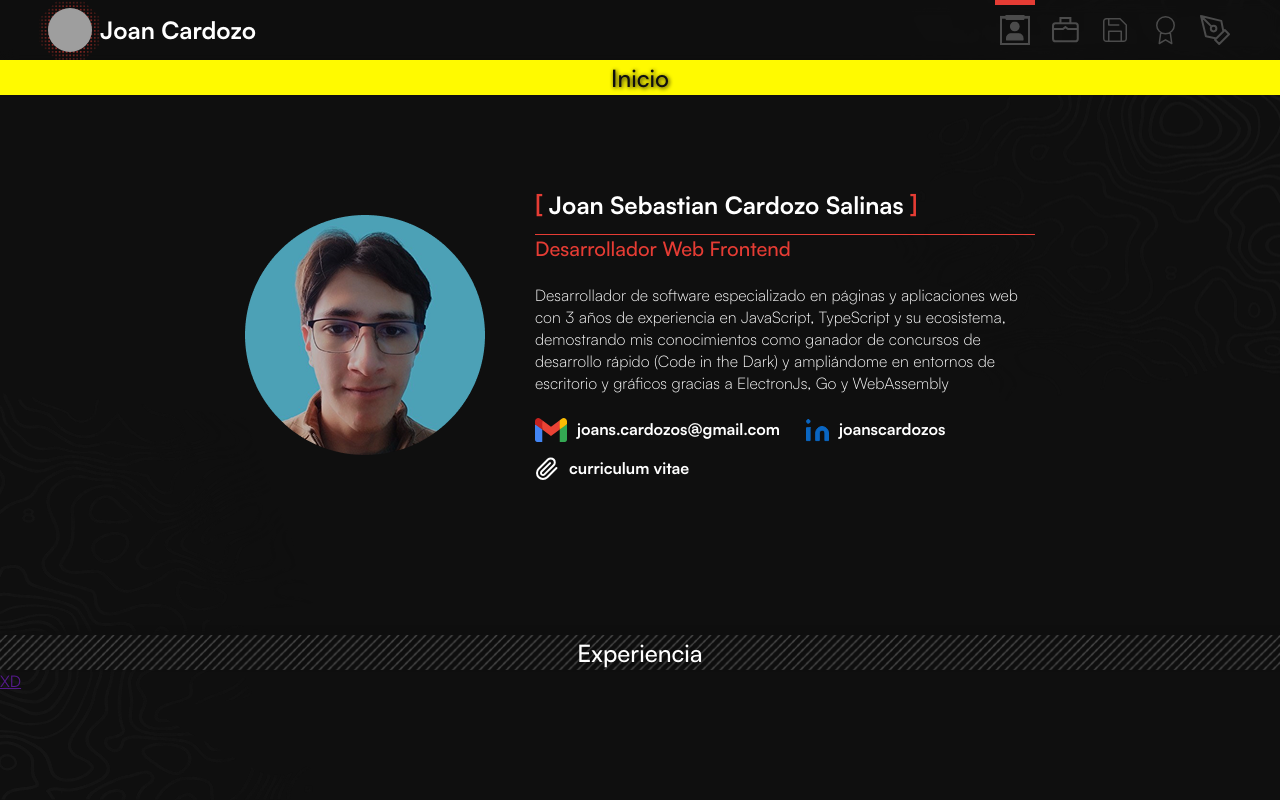
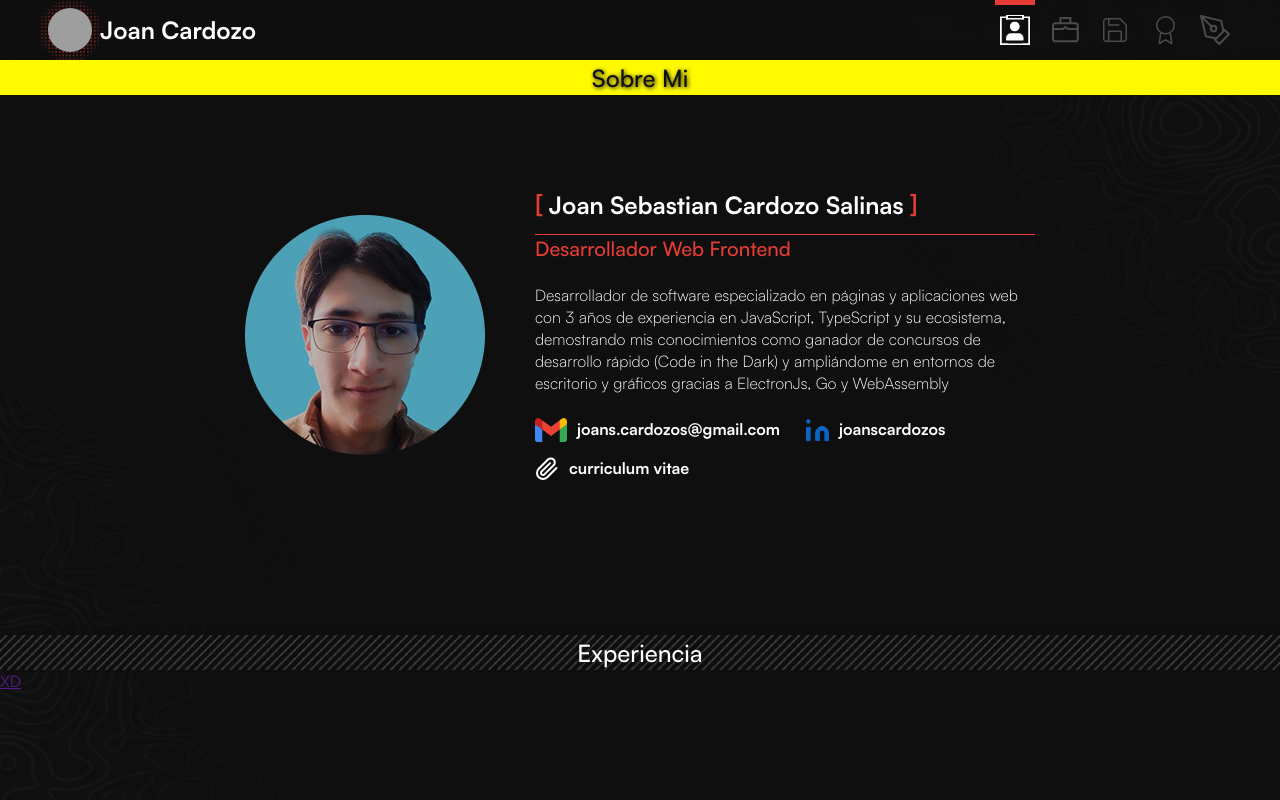
Before and after one commit to mikedev64/Mikedev-Portfolio, an Astro site: page / in a window 1280 px wide. Built offline with nearby package versions, Linux system fonts and the light colour scheme; Astro itself is replaced by a stand-in of ours; grey boxes are pictures that could not be loaded.

Commit message:
desing improvements

```diff
--- a/src/assets/constants.ts
+++ b/src/assets/constants.ts
@@ -1 +1 @@
-export const navbarValidValues: string[] = ['Inicio', 'Experiencia', 'Proyectos', 'Certificaciones', 'Comisiones', ]
+export const navbarValidValues: string[] = ['SobreMi', 'Experiencia', 'Proyectos', 'Certificaciones', 'Comisiones', ]
--- a/src/components/navbar/assets/constants.ts
+++ b/src/components/navbar/assets/constants.ts
@@ -6,7 +6,7 @@ import Commissions from './commissions.svg';
 
 export const listElements = [
 	{
-		identifier: 'Inicio',
+		identifier: 'SobreMi',
 		Icon: AboutMe,
 		ariaLabel: 'Lleva al area de inicio',
 	},
--- a/src/components/separator/separator.astro
+++ b/src/components/separator/separator.astro
@@ -16,7 +16,7 @@ import './separator.css';
 	id={title}
 	class="hook"></a>
 <h2 class:list={['separator', noSeparator ? 'noSeparator' : '']} data-value={title}>
-	{title}
+	{title === 'SobreMi' ? 'Sobre Mi': title}
 	<svg
 		xmlns="http://www.w3.org/2000/svg"
 		xmlns:xlink="http://www.w3.org/1999/xlink"
--- a/src/pages/index.astro
+++ b/src/pages/index.astro
@@ -10,7 +10,7 @@ import Certificates from '../components/sections/certificates/certificates.astro
 ---
 
 <Layout>
-	<Section title="Inicio" ariaLabel="Seccion de inicio/sobre mi" noSeparator>
+	<Section title="SobreMi" ariaLabel="Seccion de inicio/sobre mi">
 		<Home />
 	</Section>
 	<Section title="Experiencia" ariaLabel="Seccion de experiencia laboral">
```
